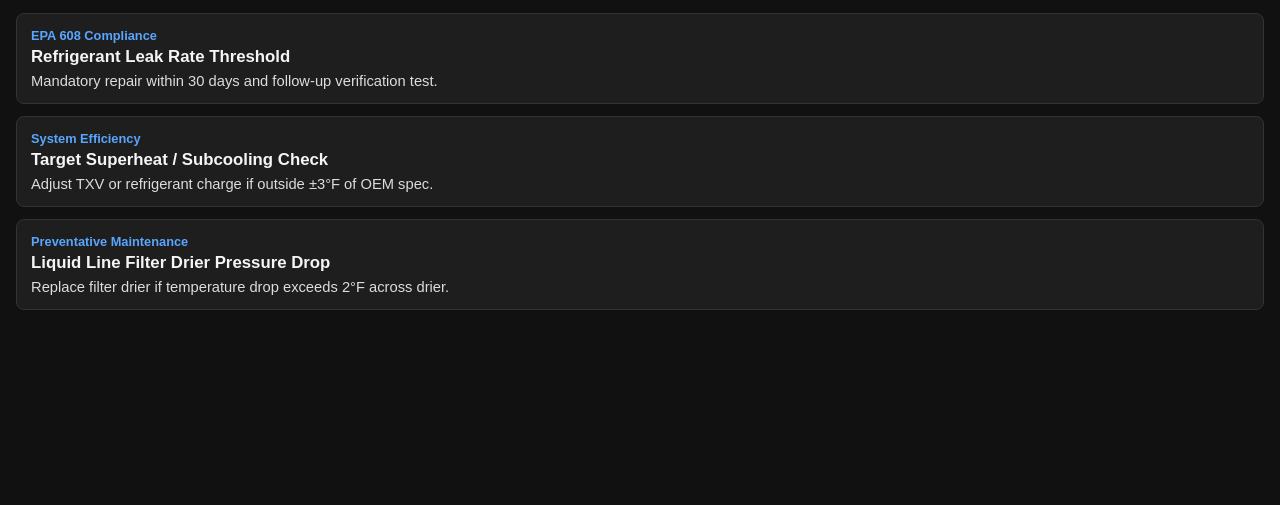
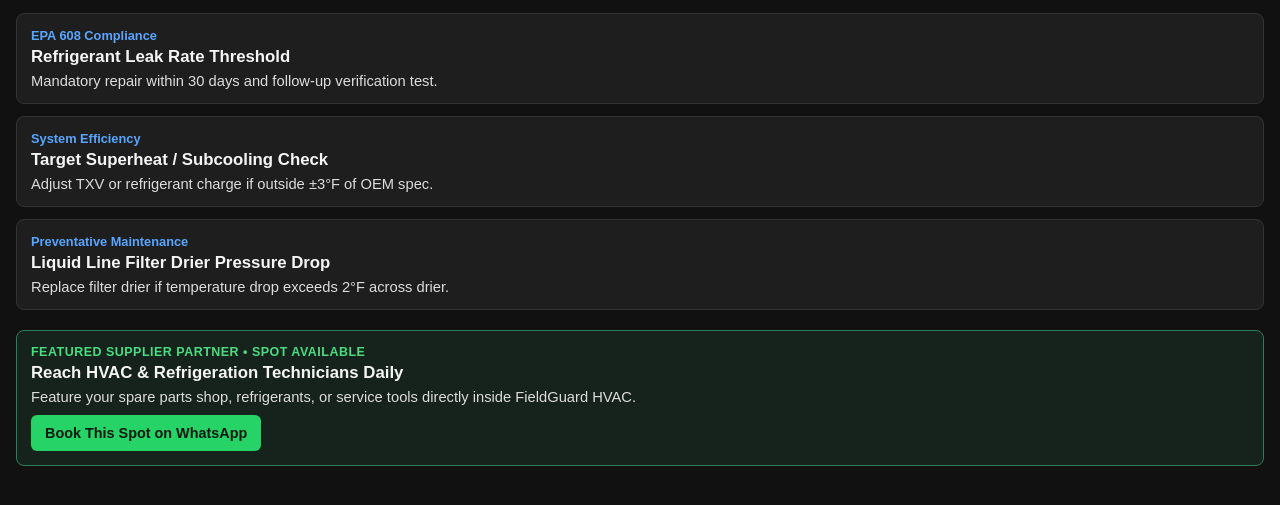
Before and after one commit to remember-me-eee/fieldguard-hvac, a plain HTML site: page index.html in a window 1280 px wide. Shown: the part 65-570 px from the top of the page. Drawn offline with Linux system fonts and the light colour scheme.

Commit message:
Add sponsor card for featured supplier partner
Added a sponsor card section to the HTML layout with details for featured supplier partners.

```diff
--- a/index.html
+++ b/index.html
@@ -12,12 +12,22 @@
     .cat { font-size: 0.8rem; color: #58a6ff; font-weight: bold; }
     .name { font-size: 1.05rem; font-weight: bold; margin: 4px 0; }
     .action { font-size: 0.92rem; color: #ddd; margin-top: 6px; }
+    .sponsor-card { background: #16221c; border: 1px solid #2e7d5b; border-radius: 8px; padding: 14px; margin-top: 20px; }
+    .sponsor-cat { font-size: 0.78rem; color: #4ade80; font-weight: bold; text-transform: uppercase; letter-spacing: 0.5px; }
+    .sponsor-btn { display: inline-block; margin-top: 10px; padding: 10px 14px; background: #25D366; color: #0b1911; font-weight: bold; font-size: 0.9rem; text-decoration: none; border-radius: 6px; }
   </style>
 </head>
 <body>
   <h1>FieldGuard HVAC</h1>
   <div class="meta" id="meta">Loading compliance rules...</div>
   <div id="checks"></div>
+
+  <div class="sponsor-card">
+    <div class="sponsor-cat">Featured Supplier Partner &bull; Spot Available</div>
+    <div class="name">Reach HVAC &amp; Refrigeration Technicians Daily</div>
+    <div class="action">Feature your spare parts shop, refrigerants, or service tools directly inside FieldGuard HVAC.</div>
+    <a class="sponsor-btn" href="https://wa.me/254720353326?text=Hi%2C%20I%27m%20interested%20in%20sponsoring%20the%20Featured%20Supplier%20spot%20on%20FieldGuard%20HVAC." target="_blank" rel="noopener">Book This Spot on WhatsApp</a>
+  </div>
 
   <script>
     fetch("rules.json")
```
